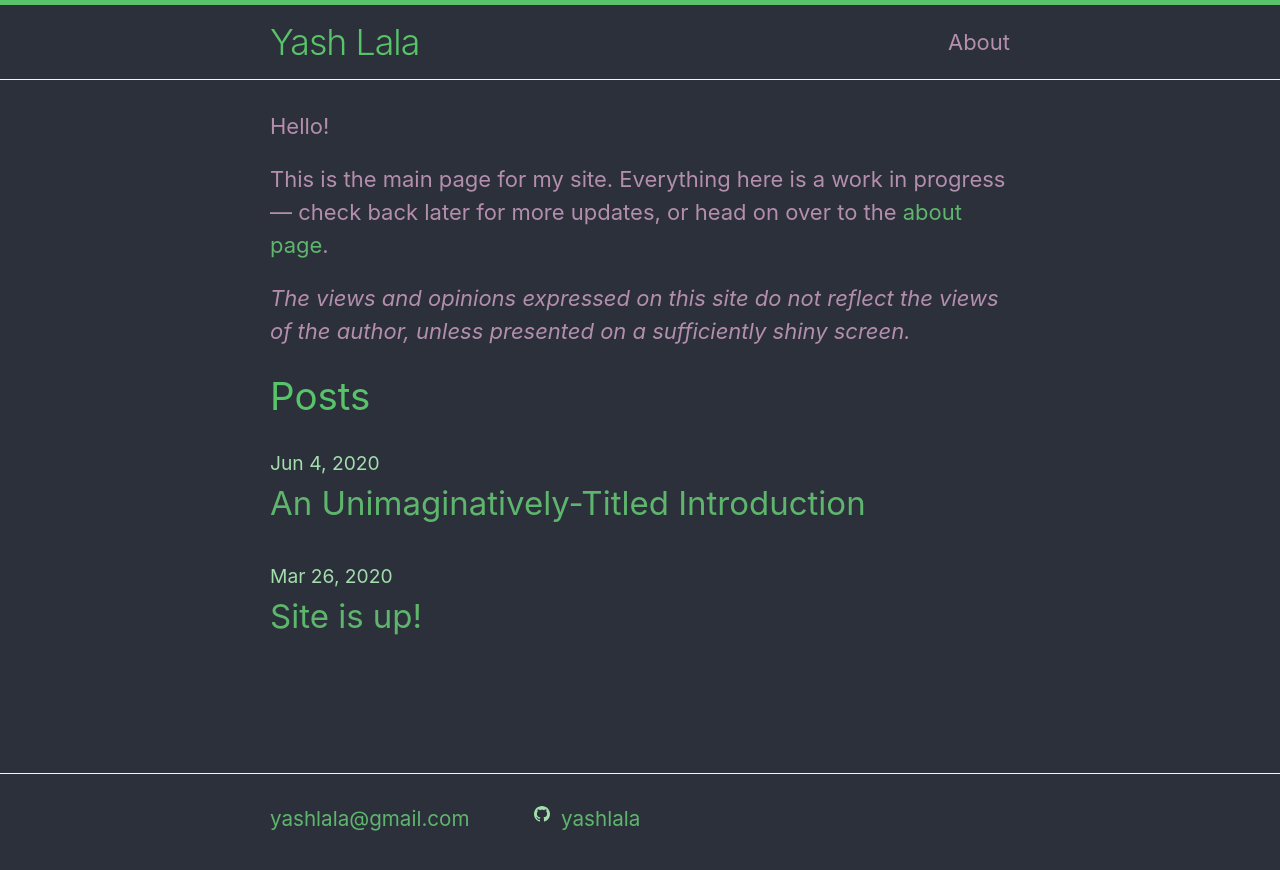
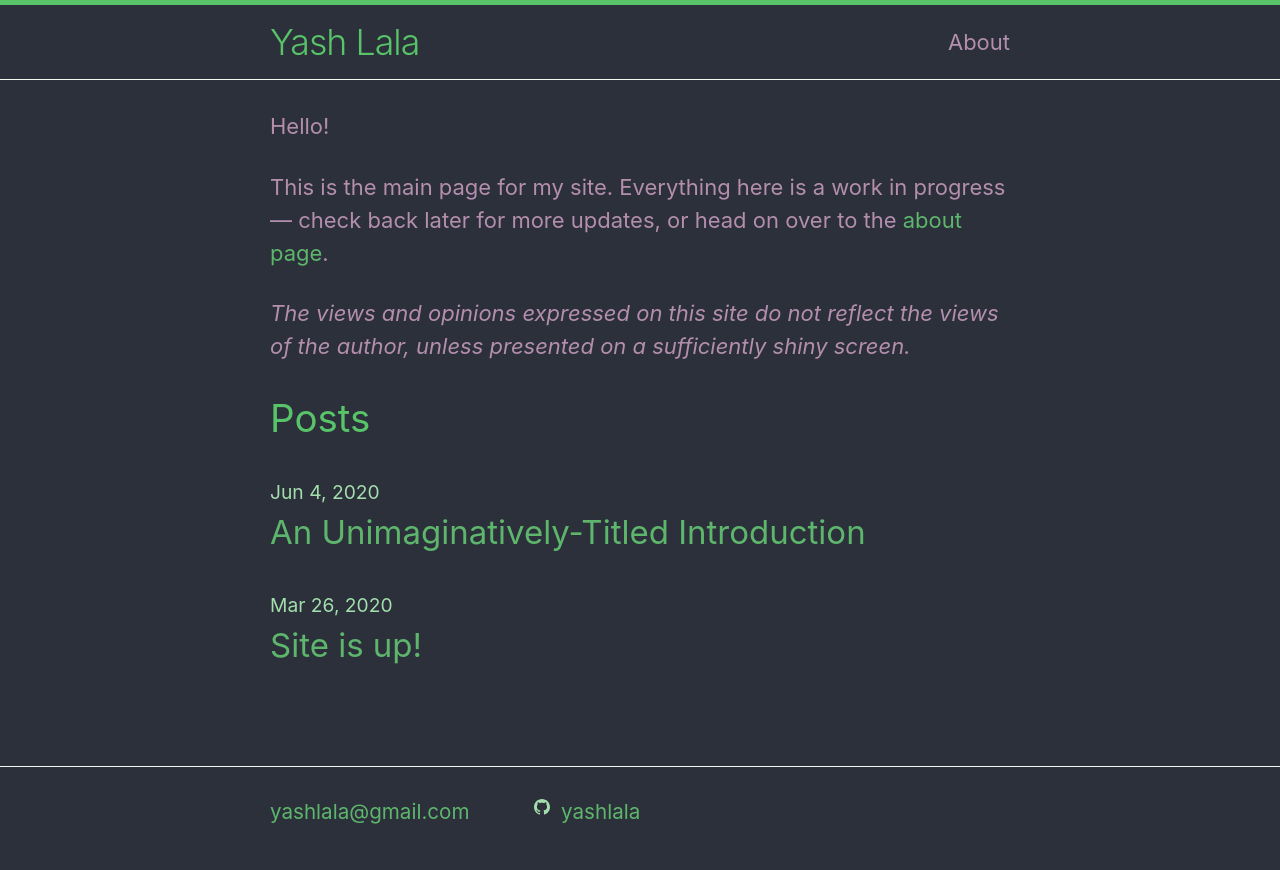
Before and after one commit to yashlala/yashlala.com, a Jekyll site: the page built from index.md, in a window 1280 px wide. Shown: the top 870 px of the page. Built offline with Jekyll 4.4.1, drawn with Linux system fonts in a browser that asks for light colours.

Commit message:
Increase content bottom-margin size.

```diff
--- a/_sass/minima/_base.scss
+++ b/_sass/minima/_base.scss
@@ -37,7 +37,7 @@
 p, blockquote, pre,
 ul, ol, dl, figure,
 %vertical-rhythm {
-  margin-bottom: $spacing-unit / 1.5;
+  margin-bottom: $spacing-unit / 1.1;
 }
 
 
```
